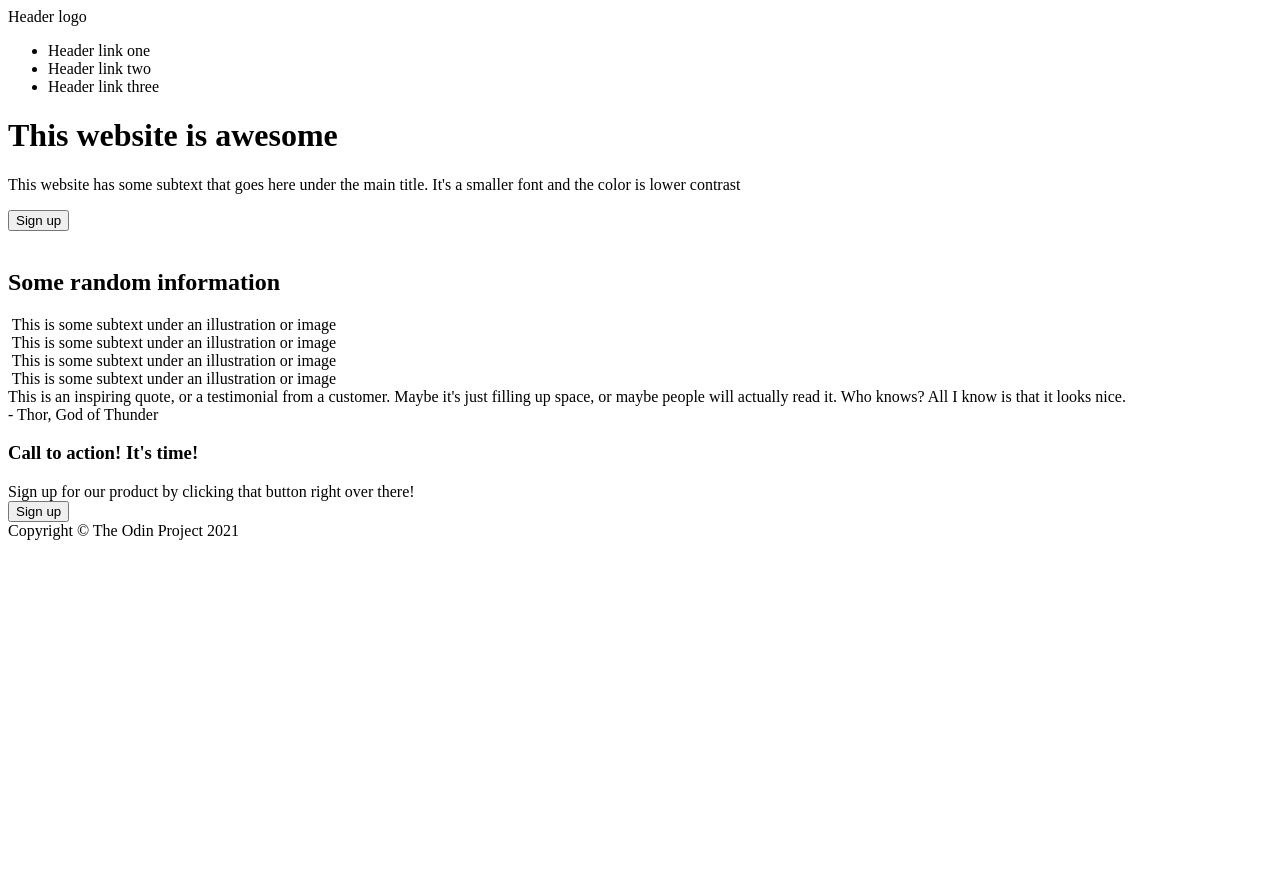
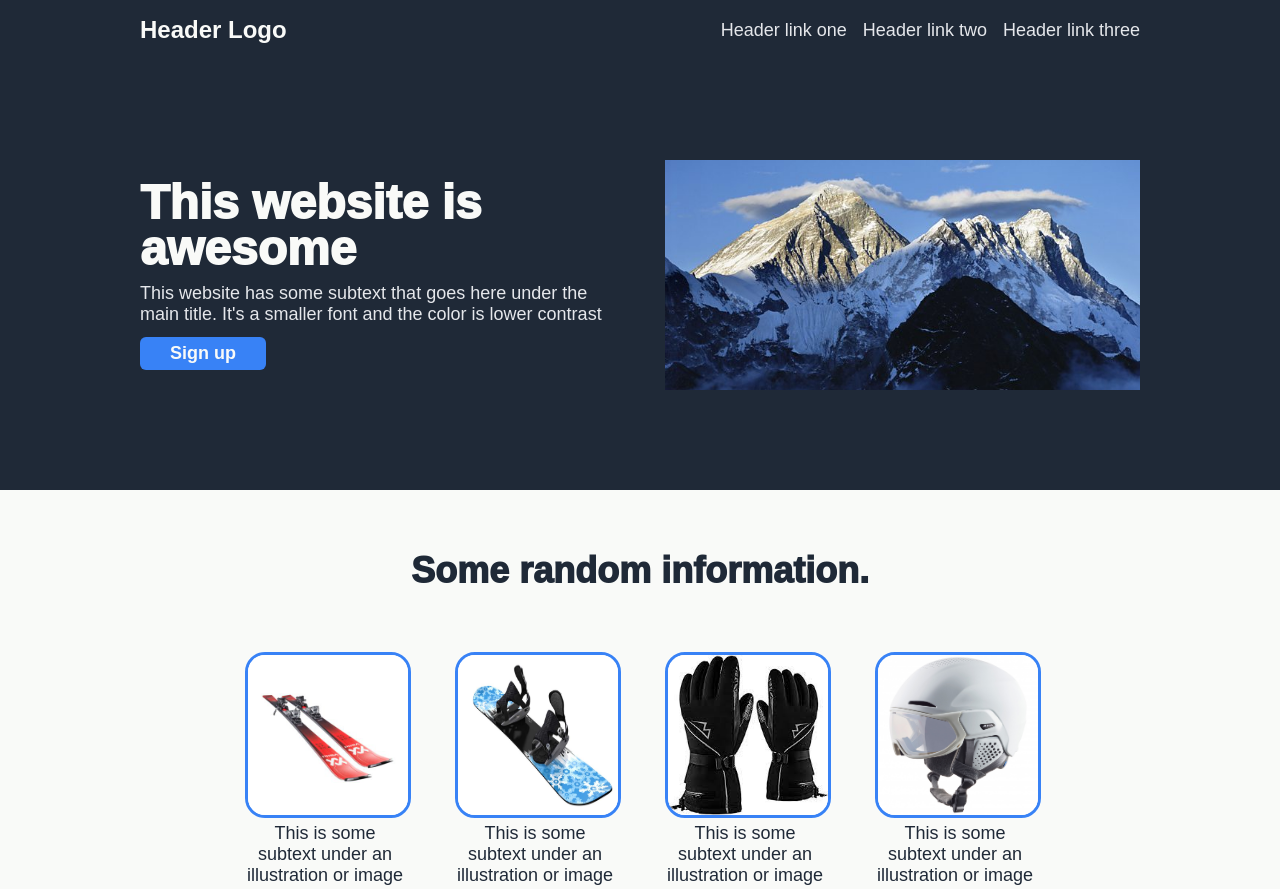
Before and after one commit to azza2110/odin-landing, a plain HTML site: page index.html in a window 1280 px wide. Shown: the top 889 px of the page. Before the commit the page ends 800 px from the top, so only its background shows below. Drawn offline with Linux system fonts and the light colour scheme.

Commit message:
Complete first version of all html, css, and imgs

```diff
--- a/index.html
+++ b/index.html
@@ -9,7 +9,8 @@
 </head>
 <body>
     <div class="header">
-        Header logo
+        <div class="container">
+            Header Logo
             <div class="header-right">
                 <ul>
                     <li><a>Header link one</a></li>
@@ -18,31 +19,36 @@
                 </ul>
             </div>
         </div>
+    </div>
     <div class="hero">
+        <div class="container">
             <div class="hero-left">
                 <h1>This website is awesome</h1>
-            <p>This website has some subtext that goes here under the main title. It's a smaller font and the color is lower contrast</p>
+                This website has some subtext that goes here under the main title. It's a smaller font and the color is lower contrast
                 <button class="hero-button">Sign up</button>
             </div>
-        <img class="hero-image">
+            <div class="hero-right"></div>
+        </div>
     </div>
     <div class="carousel">
-        <h2>Some random information</h2>
+        <h2>Some random information.</h2>
+        <div class="card-container">
             <div class="card">
-            <img class="card-image">
+                <img src="skis.jpg" class="card-image">
                 This is some subtext under an illustration or image
             </div>
             <div class="card">
-            <img class="card-image">
+                <img src="snowboard.jpg" class="card-image">
                 This is some subtext under an illustration or image
             </div>
             <div class="card">
-            <img class="card-image">
+                <img src="gloves.jpg" class="card-image">
                 This is some subtext under an illustration or image
             </div>
             <div class="card">
-            <img class="card-image">
+                <img src="helmet.jpg" class="card-image">
                 This is some subtext under an illustration or image
+            </div>
         </div>
     </div>
     <div class="quote">
@@ -50,7 +56,7 @@
         <div class="quote-byline">- Thor, God of Thunder</div>
     </div>
     <div class="cta">
-        <div class="cta-inner">
+        <div class="cta-container">
             <div class="cta-left">
                 <h3>Call to action! It's time!</h3>
                 Sign up for our product by clicking that button right over there!
--- a/style.css
+++ b/style.css
@@ -0,0 +1,202 @@
+:root {
+    --white: #F9FAF8;
+    --grey: #E5E7EB;
+    --blue: #3882F6;
+    --navy: #1F2937;
+}
+
+* {
+    border: solid 0px orange;
+    margin: 0px;
+    padding: 0px;
+}
+
+h1 {
+    font-family: Arial, Helvetica, sans-serif;
+    font-size: 48px;
+    font-weight: 1000;
+    line-height: 95%;
+    color: var(--white);
+}
+
+h2 {
+    font-family: Arial, Helvetica, sans-serif;
+    font-size: 36px;
+    font-weight: 1000;
+    color: var(--navy);
+}
+
+h3, .header{
+    font-family: Arial, Helvetica, sans-serif;
+    font-size: 24px;
+    font-weight: 700;
+    color: var(--white);
+}
+
+.footer, .cta-left, .hero, ul {
+    font-family: Arial, Helvetica, sans-serif;
+    font-size: 18px;
+    font-weight: 500;
+    color: var(--grey);
+}
+
+.card {
+    font-family: Arial, Helvetica, sans-serif;
+    font-size: 18px;
+    font-weight: 500;
+    color: var(--navy);
+}
+
+button {
+    font-family: Arial, Helvetica, sans-serif;
+    font-size: 18px;
+    font-weight: 700;
+    color: var(--white);
+}
+
+.quote-text{
+    font-family: Arial, Helvetica, sans-serif;
+    font-size: 36px;
+    font-weight: 100;
+    font-style: italic;
+    color: var(--navy);
+}
+
+.quote-byline {
+    font-family: Arial, Helvetica, sans-serif;
+    font-size: 24px;
+    font-weight: 700;
+    color: var(--navy);
+}
+
+.header {
+    background-color: var(--navy);
+    padding: 16px 0px;
+    display: flex;
+    justify-content: center;
+}
+
+.container {
+    width: 1000px;
+    display: flex;
+    justify-content: space-between;
+}
+
+.header .container  {
+    align-items: center;
+}
+
+ul {
+    display: flex;
+    gap: 16px
+}
+
+li {
+    list-style: none;
+}
+
+.hero {
+    background-color: var(--navy);
+    padding: 100px 0px;
+    display: flex;
+    justify-content: center;
+}
+
+.hero-left {
+    flex: 1;
+    margin-right: 50px;
+    padding: 20px 0px;
+}
+
+.hero-right {
+    flex: 1;
+    background-image: url(mountains.jpg);
+    background-position-x: center;
+    background-position-y: top;
+    background-size: cover;
+}
+
+h1 {
+    margin-bottom: 12px;
+}
+
+button {
+    background-color: var(--blue);
+    padding: 6px 30px;
+    border-radius: 6px;
+    display: block;
+    flex-shrink: 0;
+}
+
+.hero-button {
+    margin-top: 12px;
+}
+
+.carousel {
+    background-color: var(--white);
+    padding: 60px 0px 100px 0px;
+    text-align: center;
+}
+
+.card-container {
+    margin-top: 60px;
+    display: flex;
+    justify-content: center;
+    gap: 50px;
+}
+
+.card {
+    max-width: 160px;
+}
+
+.card-image {
+    width: 100%;
+    height: 160px;
+    border: solid 3px var(--blue);
+    border-radius: 20px;
+}
+
+.quote {
+    background-color: var(--grey);
+    padding: 100px 0px;
+    display: flex;
+    flex-direction: column;
+    align-items: center;
+}
+
+.quote-text {
+    width: 800px;
+    text-align: left;
+}
+
+.quote-byline {
+    width: 800px;
+    text-align: right;
+}
+
+.cta {
+    background-color: var(--white);
+    padding: 100px 0px;
+    display: flex;
+    justify-content: center;
+}
+
+.cta-container {
+    width: 800px;
+    background-color: var(--blue);
+    border-radius: 8px;
+    padding: 40px 100px;
+    display: flex;
+    align-items: center;
+    justify-content: space-between;
+}
+
+.cta-button {
+    outline: solid 2px white;
+    height: fit-content;
+}
+.footer {
+    background-color: var(--navy);
+    padding: 40px;
+    text-align: center;
+}
```
Lines whose indentation alone changed are shown as unchanged.
